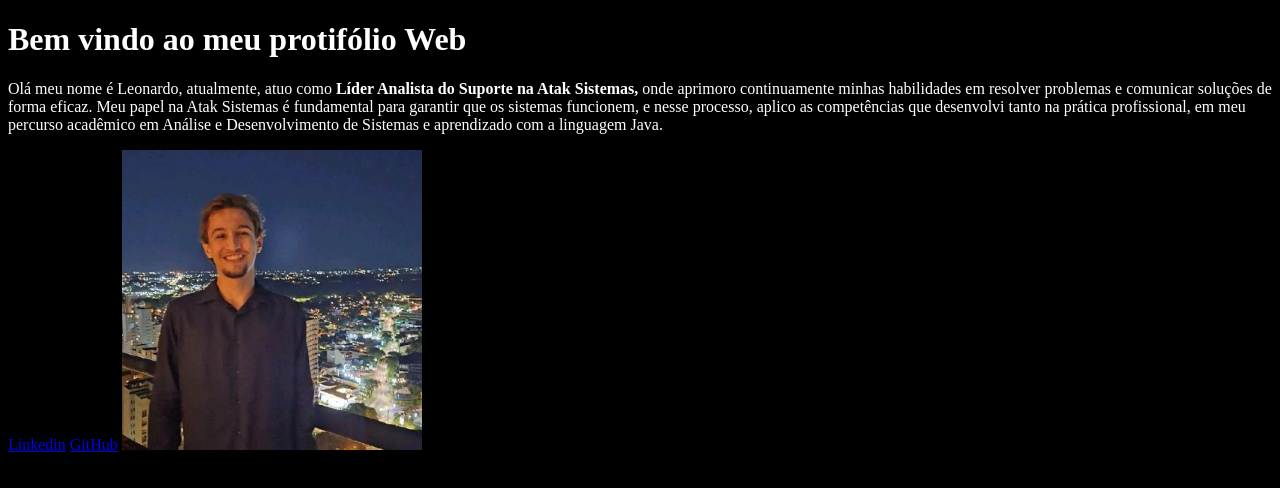
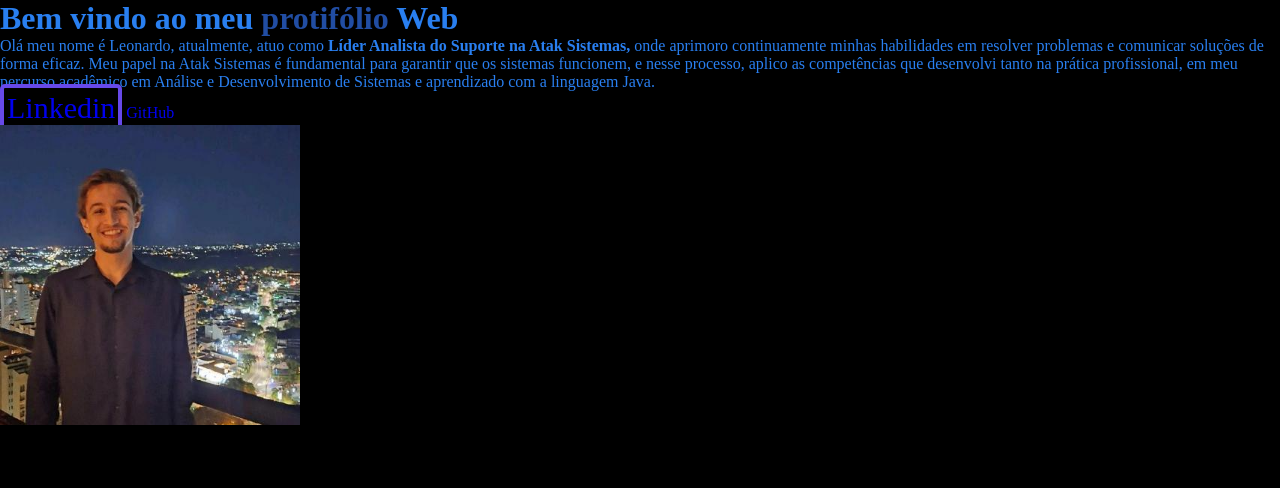
Before and after one commit to LeoLBS/formacao-angular, a plain HTML site: page HTML_CSS_01/Portifolio/index.html in a window 1280 px wide. Drawn offline with Linux system fonts and the light colour scheme.

Commit message:
Alterando o tamanho das box e trabalhando com class nas tag

```diff
--- a/HTML_CSS_01/Portifolio/index.html
+++ b/HTML_CSS_01/Portifolio/index.html
@@ -3,22 +3,27 @@
     <head>
         <meta charset="UTF-8">
         <meta name="viewport" content="width=device-width, initial-scale=1.0">
+        <link rel="stylesheet" href="reset.css">
         <link rel="stylesheet" href="style.css">
         <title>Portifólio</title>
     </head>
     <body>
         <header></header>
         <main>
-            <h1>Bem vindo ao meu protifólio Web</h1>
+            <h1>Bem vindo ao meu <strong class="tituloDestaque">protifólio</strong> Web</h1>
             <p>
                 Olá meu nome é Leonardo, atualmente, atuo como <strong>Líder Analista do Suporte na Atak Sistemas,</strong> onde aprimoro continuamente minhas habilidades em
                 resolver problemas e comunicar soluções de forma eficaz. Meu papel na Atak Sistemas é fundamental para garantir que os
                 sistemas funcionem, e nesse processo, aplico as competências que desenvolvi tanto na prática profissional, em
                 meu percurso acadêmico em Análise e Desenvolvimento de Sistemas e aprendizado com a linguagem Java.
             </p>
-            <a href="https://www.linkedin.com/in/leonardo-perin-de-berso/">Linkedin</a>
-            <a href="https://github.com/LeoLBS">GitHub</a>
-            <img src="Img_Leo.jpg" alt="Imagem de Leonardo" height="300px">
+            <div>
+                <a id="linkedin" href="https://www.linkedin.com/in/leonardo-perin-de-berso/">Linkedin</a>
+                <a id="github" href="https://github.com/LeoLBS">GitHub</a>
+            </div>
+            <div id="divImagemLeo">
+                <img src="Img_Leo.jpg" alt="Imagem de Leonardo" height="300px">
+            </div>
         </main>
         <footer></footer>
     </body>
--- /dev/null
+++ b/HTML_CSS_01/Portifolio/reset.css
@@ -0,0 +1,6 @@
+*{
+    margin: 0;
+    padding: 0;
+    box-sizing: border-box;
+    text-decoration: none;
+}
--- a/HTML_CSS_01/Portifolio/style.css
+++ b/HTML_CSS_01/Portifolio/style.css
@@ -1,4 +1,27 @@
 body{
-    background-color: black;
-    color: white;
+    box-sizing: border-box;
+    background-color: #000000;
+    color: #297ff0;
+    height: 100vh;
 }
+
+.tituloDestaque{
+    color: #214da3;
+}
+
+#linkedin{
+    border-style: solid;
+    border-width: 4px;
+    border-color: #6749e9;
+    padding: 3px;
+    border-radius: 5px;
+    font-size: 30px;
+}
+
+#github{
+
+}
+
+#divImagemLeo{
+    position: static;
+}
```
